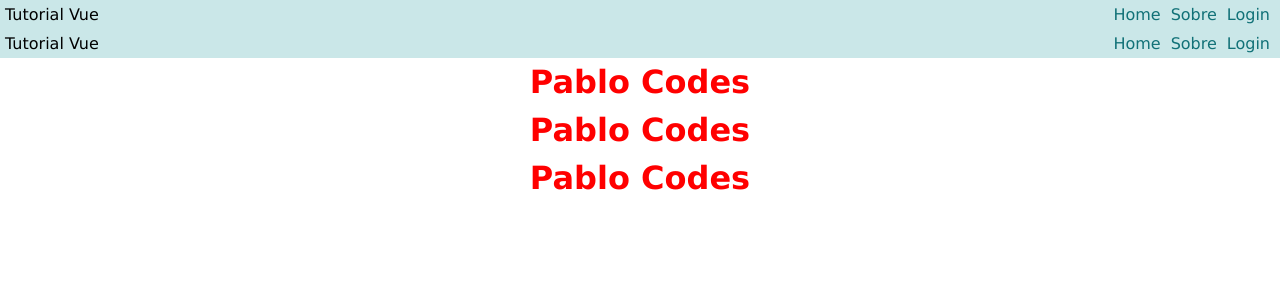
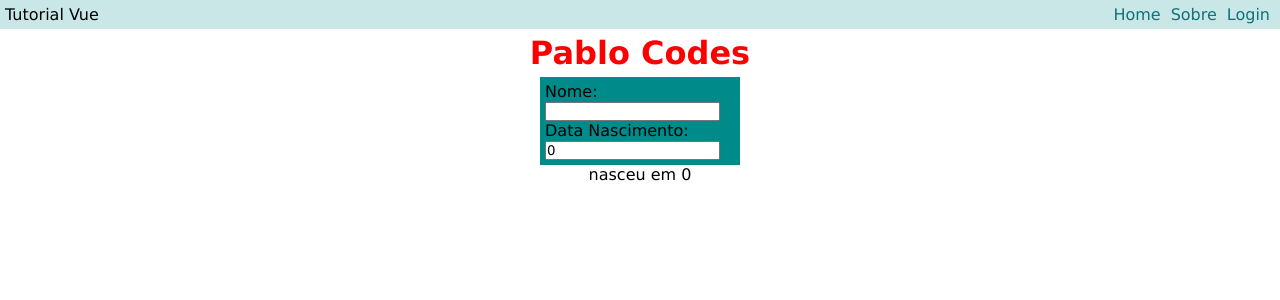
Before and after one commit to Pablofr10/tutorial-vue, a Vue app: page / in a window 1280 px wide. Shown: the top 300 px of the page. Built offline with nearby package versions, Linux system fonts and the light colour scheme.

Commit message:
Ref e Reactive

```diff
--- a/src/App.vue
+++ b/src/App.vue
@@ -1,17 +1,17 @@
 <script setup>
 import Cabecalho from "./components/Cabecalho.vue";
+import Usuario from "./components/Usuario.vue";
 </script>
 
 <template>
   <NavBar></NavBar>
-  <component is="NavBar"></component>
   <header>
     <Cabecalho />
-    <cabecalho></cabecalho>
-    <Cabecalho></Cabecalho>
   </header>
 
-  <main></main>
+  <main>
+    <Usuario></Usuario>
+  </main>
 </template>
 
 <style>
--- /dev/null
+++ b/src/components/Usuario.vue
@@ -0,0 +1,53 @@
+<script setup>
+import { reactive } from "vue";
+// const nome = ref("Pablo Codes");
+// const dataNascimento = ref(0);
+// const idade = ref(25);
+
+// console.log(idade.value);
+
+// idade.value = 27;
+
+// console.log(idade.value);
+
+const pessoa = reactive({
+  nome: "",
+  dataNascimento: 0,
+  idade: 0,
+});
+
+console.log(pessoa.idade);
+
+pessoa.idade = 27;
+
+console.log(pessoa.idade);
+</script>
+
+<template>
+  <div>
+    <form class="formulario">
+      <label for="nome">Nome:</label><br />
+      <input type="text" id="nome" name="nome" v-model="pessoa.nome" /><br />
+      <label for="dataNascimento">Data Nascimento:</label><br />
+      <input
+        type="number"
+        id="dataNascimento"
+        name="dataNascimento"
+        v-model="pessoa.dataNascimento"
+      /><br />
+    </form>
+  </div>
+
+  <p style="text-align: center">
+    {{ pessoa.nome }} nasceu em {{ pessoa.dataNascimento }}
+  </p>
+</template>
+
+<style scoped>
+.formulario {
+  margin: 0 auto;
+  padding: 5px;
+  width: 200px;
+  background-color: darkcyan;
+}
+</style>
```
